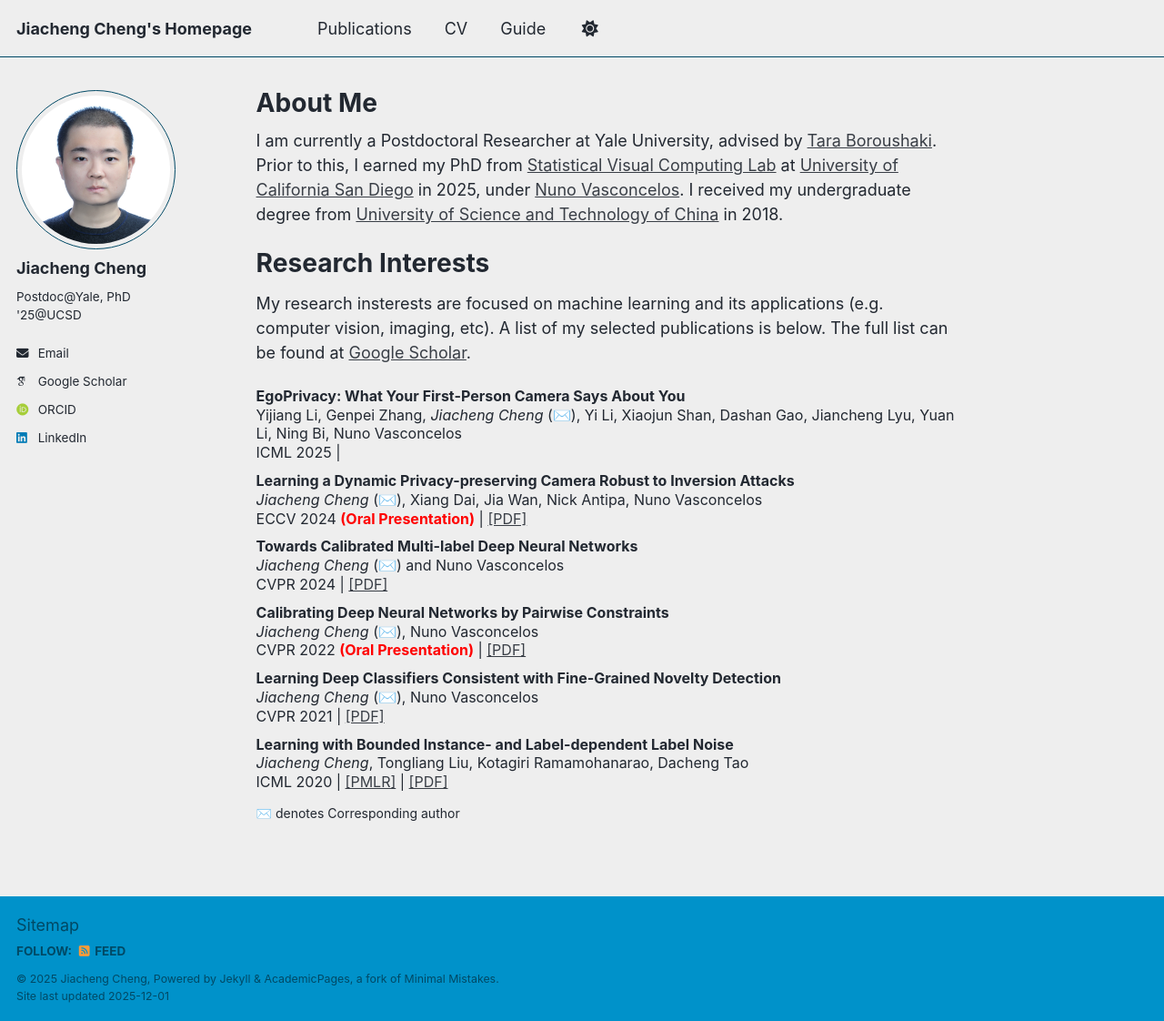
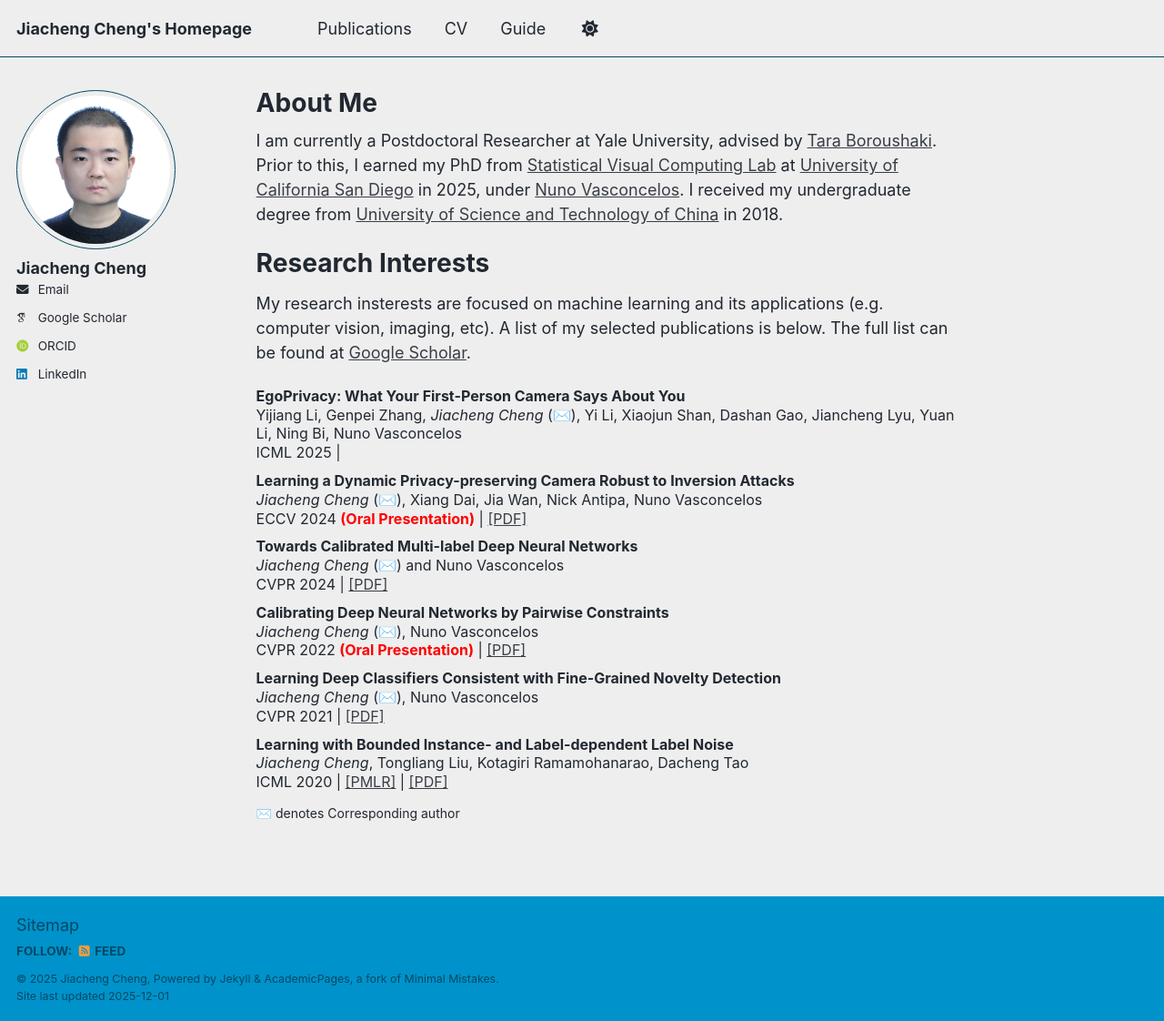
Before and after one commit to Jiacheng-Cheng/Jiacheng-Cheng.github.io, a Jekyll site: the page built from _pages/about.md, in a window 1280 px wide and 1122 px high. Shown: the whole window at 91% size. Built offline with Jekyll 4.4.1, drawn with Linux system fonts in a browser that asks for light colours; some web fonts are replaced; a script bundle is joined from its source files by our own code; library files that are not in the unit come from our copies.

Commit message:
Update _config.yml

```diff
--- a/_config.yml
+++ b/_config.yml
@@ -26,7 +26,7 @@ author:
   avatar           : "jiacheng3.png"
   name             : "Jiacheng Cheng"
   pronouns         : # example: "she/her"
-  bio              : "Postdoc@Yale, PhD '25@UCSD"
+  # bio              : "Postdoc@Yale, PhD '25@UCSD"
   # location         : "Earth"
   # employer         : "Red Brick University"
   uri              : # URL
```
